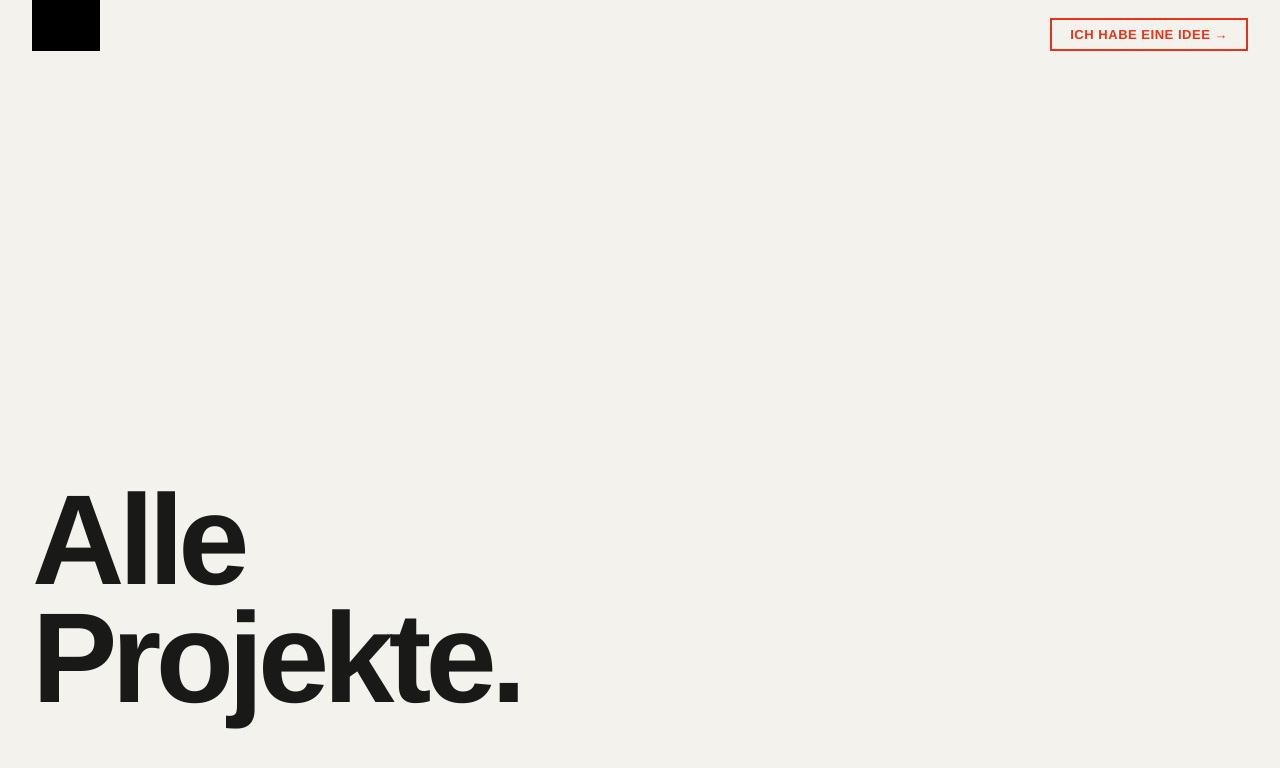
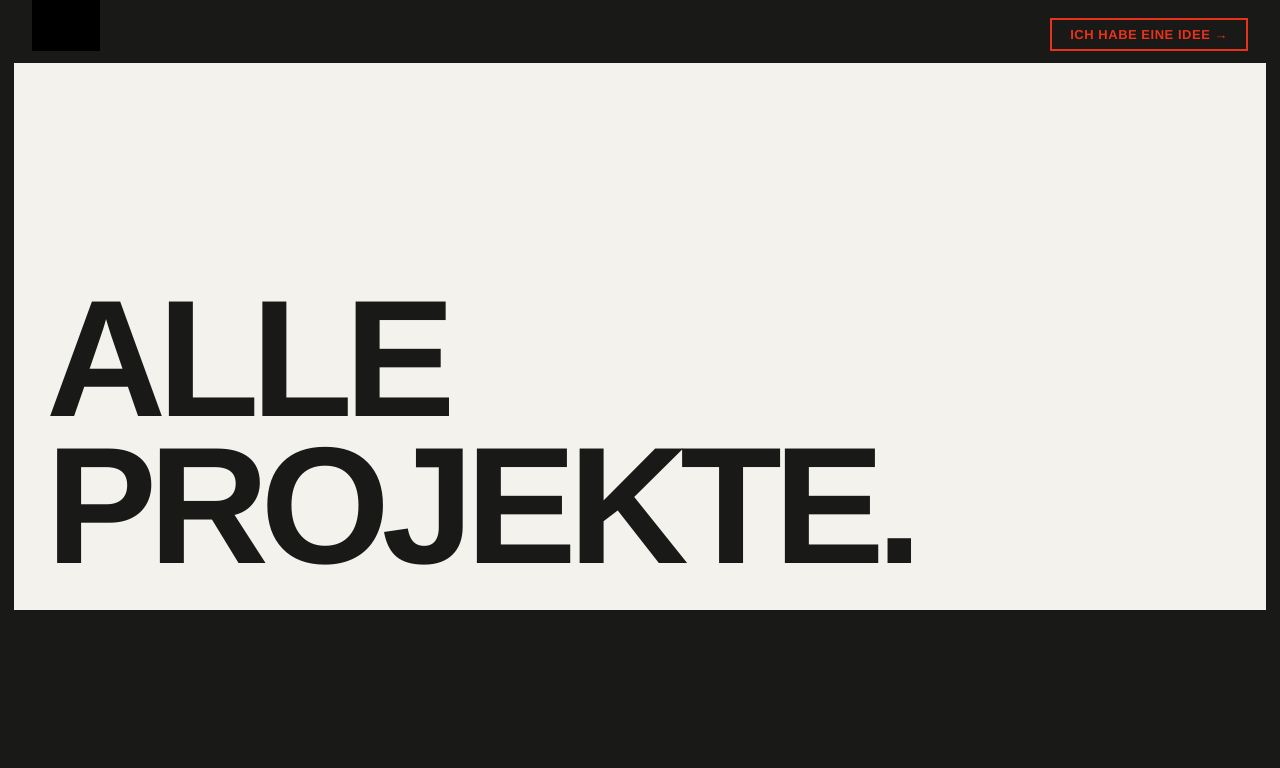
Before and after one commit to dxvxds03/studio-schander, a Next.js app: page /projekte in a window 1280 px wide. Shown: the top 768 px of the page. Built offline with nearby package versions, Linux system fonts and the light colour scheme; no server answers; the database is empty; grey boxes are pictures that could not be loaded; a web font is replaced by a local one.

Commit message:
Portfolio Refining

```diff
--- a/src/app/projekte/page.tsx
+++ b/src/app/projekte/page.tsx
@@ -16,51 +16,62 @@ export default async function ProjektePage() {
     <main
       style={{
         height: '100dvh',
+        overflow: 'hidden',
+        background: 'var(--ink)',
         display: 'flex',
         flexDirection: 'column',
-        overflow: 'hidden',
-        background: 'var(--cream)',
       }}
     >
       <Navigation />
 
-      {/* Heading */}
+      {/* Bordered cream frame */}
       <div
         style={{
           flex: 1,
+          minHeight: 0,
+          margin: `61px clamp(8px, 1vw, 12px) clamp(8px, 1vw, 12px)`,
+          border: '2px solid var(--ink)',
+          background: 'var(--cream)',
           display: 'flex',
           flexDirection: 'column',
           justifyContent: 'flex-end',
-          padding: '0 clamp(20px, 2.5vw, 32px)',
-          paddingBottom: 'clamp(24px, 3vw, 40px)',
+          padding: 'clamp(20px, 2.5vw, 32px)',
+          overflow: 'hidden',
+          position: 'relative',
         }}
       >
         <h1
           style={{
             fontFamily: '"Cabinet Grotesk", "Helvetica Neue", Helvetica, Arial, sans-serif',
             fontWeight: 800,
-            fontSize: 'clamp(52px, 10vw, 148px)',
-            letterSpacing: '-0.045em',
-            lineHeight: 0.92,
+            fontSize: 'clamp(56px, 13vw, 200px)',
+            letterSpacing: '-0.05em',
+            lineHeight: 0.88,
             color: 'var(--ink)',
+            textTransform: 'uppercase',
           }}
         >
           Alle<br />Projekte.
         </h1>
       </div>
 
-      {/* Horizontal film strip */}
+      {/* Project filmstrip on ink */}
       <div
+        className="projekte-strip"
         style={{
+          height: 'clamp(145px, 22vh, 195px)',
           display: 'flex',
-          gap: 'clamp(10px, 1.2vw, 16px)',
+          alignItems: 'flex-start',
+          paddingTop: 'clamp(10px, 1.2vh, 16px)',
+          paddingBottom: 'clamp(10px, 1.2vh, 16px)',
+          paddingLeft: 'clamp(16px, 2vw, 24px)',
+          paddingRight: 'clamp(16px, 2vw, 24px)',
+          gap: 'clamp(8px, 1vw, 14px)',
           overflowX: 'auto',
           overflowY: 'hidden',
-          padding: '0 clamp(20px, 2.5vw, 32px) clamp(28px, 3.5vw, 48px)',
           scrollbarWidth: 'none',
           msOverflowStyle: 'none',
-        }}
-        className="projekte-strip"
+        } as React.CSSProperties}
       >
         {all.map((project, i) => {
           const href = project.link ?? `/projects/${project.id}`
@@ -79,15 +90,15 @@ export default async function ProjektePage() {
                 textDecoration: 'none',
                 display: 'flex',
                 flexDirection: 'column',
-                gap: '8px',
-                width: 'clamp(120px, 14vw, 200px)',
+                gap: '5px',
+                width: 'clamp(62px, 8vw, 100px)',
               }}
             >
               <div
                 style={{
+                  aspectRatio: '3/4',
                   overflow: 'hidden',
-                  background: 'var(--faint)',
-                  aspectRatio: '3/4',
+                  background: '#2C2A27',
                 }}
               >
                 {project.cover_image ? (
@@ -103,20 +114,18 @@ export default async function ProjektePage() {
                       display: 'block',
                     }}
                   />
-                ) : (
-                  <div style={{ width: '100%', height: '100%', background: 'var(--faint)' }} />
-                )}
+                ) : null}
               </div>
 
               <div>
                 <p
                   style={{
                     fontFamily: '"Helvetica Neue", Helvetica, Arial, sans-serif',
-                    fontSize: '10px',
+                    fontSize: '9px',
                     letterSpacing: '0.16em',
                     textTransform: 'uppercase',
-                    color: 'var(--muted)',
-                    marginBottom: '3px',
+                    color: '#5A5856',
+                    marginBottom: '2px',
                   }}
                 >
                   [{index}]{project.year ? ` ${project.year}` : ''}
@@ -125,9 +134,9 @@ export default async function ProjektePage() {
                   style={{
                     fontFamily: '"Cabinet Grotesk", "Helvetica Neue", Helvetica, Arial, sans-serif',
                     fontWeight: 800,
-                    fontSize: 'clamp(12px, 1.1vw, 15px)',
-                    letterSpacing: '-0.025em',
-                    color: 'var(--ink)',
+                    fontSize: 'clamp(10px, 1vw, 13px)',
+                    letterSpacing: '-0.02em',
+                    color: 'var(--cream)',
                     lineHeight: 1.1,
                     whiteSpace: 'nowrap',
                     overflow: 'hidden',
@@ -137,7 +146,7 @@ export default async function ProjektePage() {
                 >
                   {project.title}
                   {project.link && (
-                    <span style={{ color: 'var(--negroni)', marginLeft: '4px', fontSize: '0.75em' }}>↗</span>
+                    <span style={{ color: 'var(--negroni)', marginLeft: '3px', fontSize: '0.75em' }}>↗</span>
                   )}
                 </p>
               </div>
```
